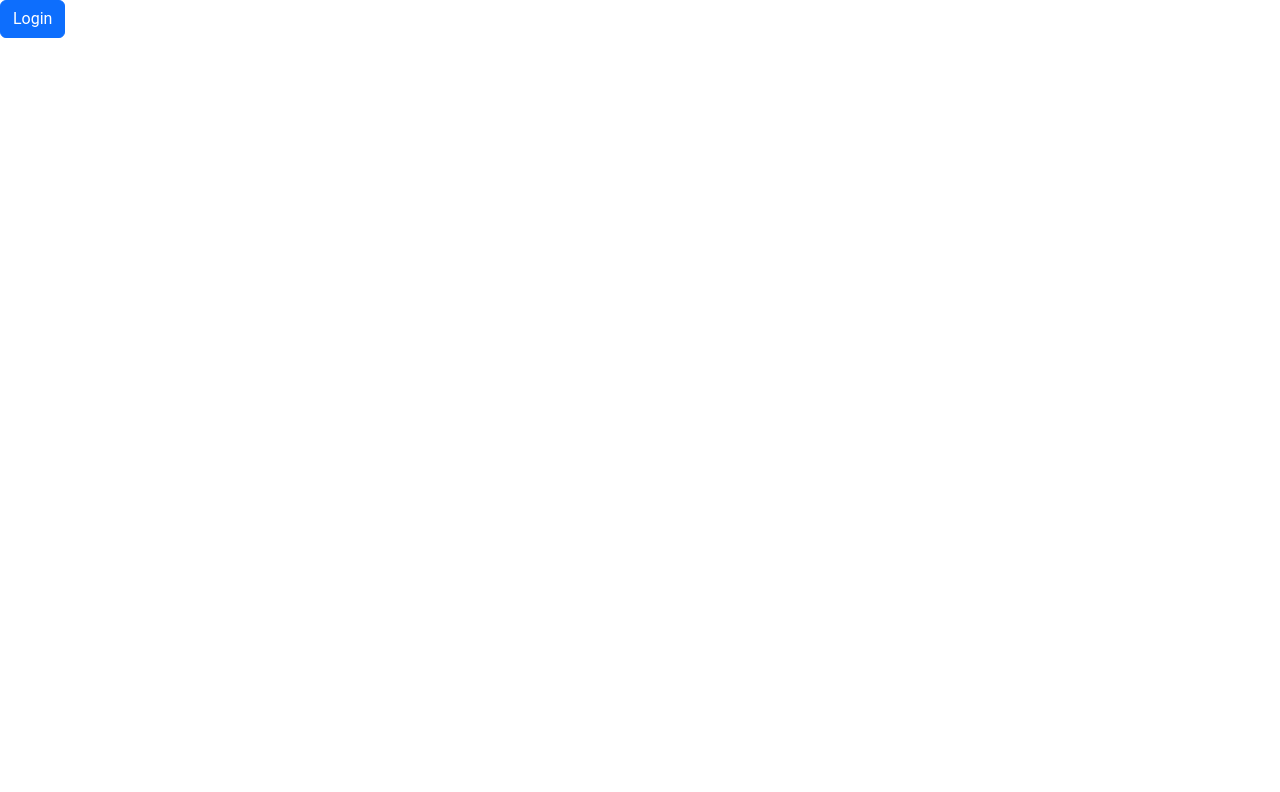
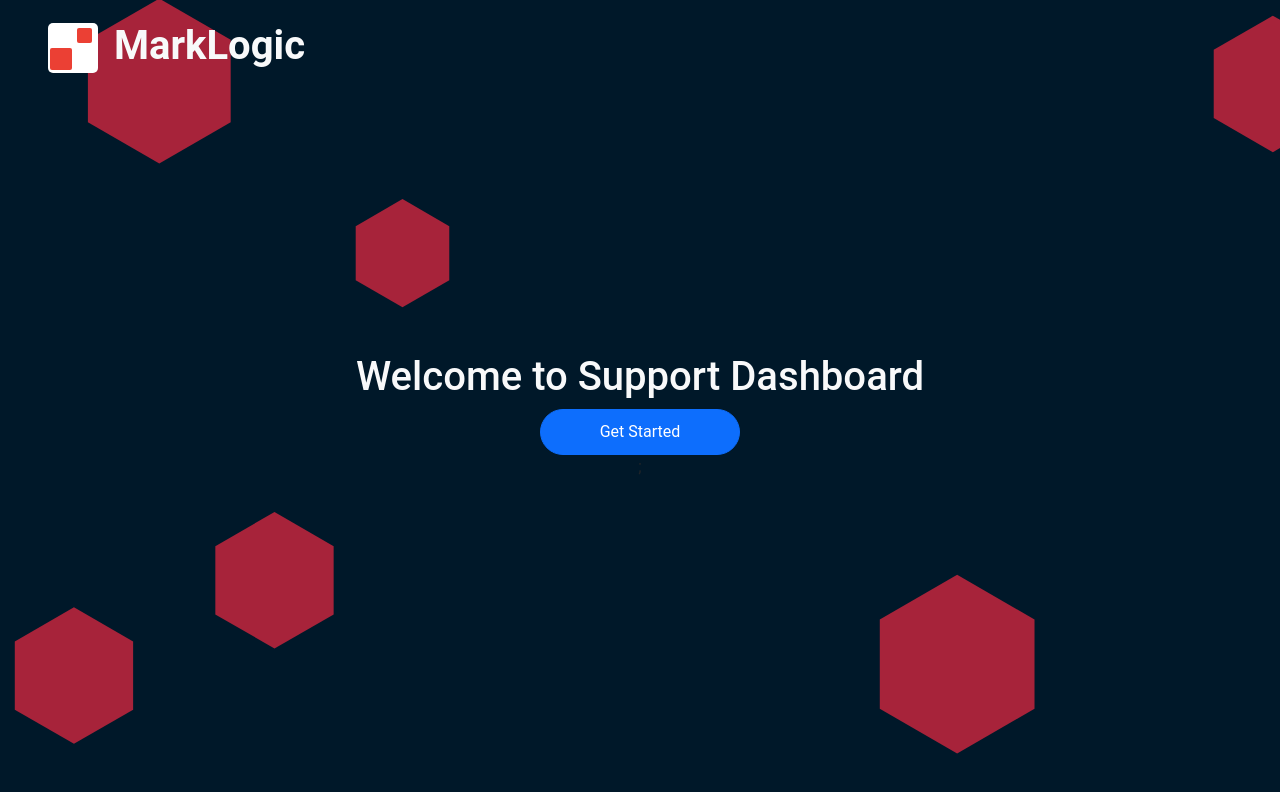
Before and after one commit to SujiD/support-dashboar, a React (Create React App) app: page / in a window 1280 px wide. Shown: the top 792 px of the page. Built offline with nearby package versions, Linux system fonts and the light colour scheme.

Commit message:
fixed deployment bugs

```diff
--- a/src/App.jsx
+++ b/src/App.jsx
@@ -12,7 +12,7 @@ import { ErrorProvider } from "./contexts/ErrorContext";
 import HandleErrors from "./common/HandleError";
 import Authenticate from "./auth/Authenticate";
 import Authentication from "./auth/Authentication";
-import LandingPage from "./components/LandingPage";
+import LandingPage from '../src/landing-page/LandingPage'
 
 function App() {
   const styles = useSpring({
--- a/src/auth/Authenticate.jsx
+++ b/src/auth/Authenticate.jsx
@@ -9,7 +9,7 @@ const Authenticate = () => {
   const [prepareData, setPrepareData] = useState({ endpoint: "", payload: {} });
   useEffect(() => {
     const getPreparedData = () => {
-      return apiClient.authenticateService
+      apiClient.authenticateService
         .initializeReq({
           redirect_uri: `${process.env.REACT_APP_REDIRECT_URL}`,
           client_id: `${process.env.REACT_APP_CLIENT_ID}`,
@@ -21,7 +21,6 @@ const Authenticate = () => {
             endpoint: res.data.endpoint,
             payload: res.data.payload,
           });
-          return res.data;
         })
         .catch((err) => {
           setError(err);
@@ -43,6 +42,13 @@ const Authenticate = () => {
       }
     }, "5000");
   }, [setError]);
+
+  window.onload = function() {
+    if(!window.location.hash) {
+        window.location = window.location + '#loaded';
+        window.location.reload();
+    }
+}
 
   return (
     <div>
--- a/src/auth/Authentication.jsx
+++ b/src/auth/Authentication.jsx
@@ -28,7 +28,6 @@ const Authentication = () => {
             response_mode: "query",
           })
           .then((res) => {
-
             setFormData({
               endpoint: res.data.endpoint,
               payload: res.data.payload,
@@ -52,7 +51,7 @@ const Authentication = () => {
           console.log(res.data);
           sessionStorage.setItem("token", res.data.token);
           sessionStorage.setItem("state", state);
-          sessionStorage.setItem("expiry", res.data.expires)
+          sessionStorage.setItem("expiry", res.data.expires);
           navigate("/home");
         })
         .catch((err) => {
@@ -60,7 +59,15 @@ const Authentication = () => {
           console.log(err.response.data);
         });
     }
-  }, [apiClient.authenticateService, code, description, message, navigate, setError, state]);
+  }, [
+    apiClient.authenticateService,
+    code,
+    description,
+    message,
+    navigate,
+    setError,
+    state,
+  ]);
 
   return showLogin && code == null ? (
     <SignIn formData={formData} />
--- a/src/common/HandleError.jsx
+++ b/src/common/HandleError.jsx
@@ -1,12 +1,14 @@
 import { useContext, useEffect, useState } from "react";
 import PopUp from "../components/popups/Popup";
 import { ErrorContext } from "../contexts/ErrorContext";
+import { useNavigate } from "react-router-dom";
 
 function HandleErrors() {
   const { error, setError } = useContext(ErrorContext);
   const [showErrorPopup, setShowErrorPopup] = useState(false);
   const [title, setTitle] = useState("Error");
   const [errorMsg, setErrorMsg] = useState("");
+  let navigate = useNavigate();
 
   useEffect(() => {
     if (error !== undefined) {
@@ -65,6 +67,7 @@ function HandleErrors() {
         title={title}
         body={errorMsg}
         closeBtnName="Close"
+        handleClose={() => navigate("/pagenotfound")}
       />
     </>
   );
--- a/src/components/Error/ErrorPage.jsx
+++ b/src/components/Error/ErrorPage.jsx
@@ -39,9 +39,9 @@ const ErrorPage = () => {
         <Button
           variant="danger"
           className="goHome"
-          onClick={() => navigate("/home")}
+          onClick={() => navigate("/")}
         >
-          Go Home
+          Go Back to get Started
         </Button>
       </div>
     </>
--- a/src/components/LandingPage.jsx
+++ /dev/null
@@ -1,9 +0,0 @@
-import { Button } from "react-bootstrap";
-import { useNavigate } from "react-router-dom";
-
-const LandingPage = () => {
-  const navigate = useNavigate();
-  return <Button onClick={() => navigate("/authenticate")}>Login</Button>;
-};
-
-export default LandingPage;
--- /dev/null
+++ b/src/components/logo/Logo.jsx
@@ -0,0 +1,13 @@
+import "./logo.css";
+
+const Logo = () => {
+  return (
+    <>
+      <div className="white-box"></div>
+      <div className="lower-red-box"></div>
+      <div className="upper-red-box"></div>
+    </>
+  );
+};
+
+export default Logo;
--- /dev/null
+++ b/src/components/logo/logo.css
@@ -0,0 +1,28 @@
+.white-box{
+    width: 40px;
+    height: 40px;
+    background-color: white;
+    position: relative;
+    border-radius: 5px;
+    padding: 25px;
+}
+
+.lower-red-box{
+    position: absolute;
+    width: 22px;
+    height: 22px;
+    border-radius: 2px;
+    background-color:#eb4034;
+    left: 50px;
+    top: 48px;
+}
+
+.upper-red-box{
+    position: absolute;
+    width: 15px;
+    height: 15px;
+    border-radius: 2px;
+    background-color:#eb4034;
+    left: 77px;
+    top: 28px;
+}
--- a/src/components/popups/Popup.jsx
+++ b/src/components/popups/Popup.jsx
@@ -8,6 +8,7 @@ function PopUp({
   body,
   size,
   proceedBtnName,
+  handleClose,
   closeBtnName,
   handleProceed,
   loading,
@@ -22,6 +23,7 @@ function PopUp({
             <Button
               className="main-btn me-3"
               onClick={() => {
+                if (handleClose) handleClose();
                 setShowPopup(false);
               }}
             >
--- /dev/null
+++ b/src/landing-page/Header.jsx
@@ -0,0 +1,16 @@
+import React from "react";
+import { Navbar } from "react-bootstrap";
+import Logo from "../components/logo/Logo";
+
+const Header = () => {
+  return (
+    <Navbar className="p-5"  style={{background: 'none'}}>
+      <Logo />
+      <h1 className="heading text-light px-3 mb-1" style={{ fontSize: "40px" }}>
+        MarkLogic
+      </h1>
+    </Navbar>
+  );
+};
+
+export default Header;
--- /dev/null
+++ b/src/landing-page/LandingPage.css
@@ -0,0 +1,20 @@
+.main-container{
+    min-height: 100vh;
+    background-repeat: no-repeat;
+    background-size: cover;
+}
+
+.sub-container{
+    display: flex;
+    align-items: center;
+    justify-content: center;
+    flex-direction: column;
+    height: 80vh;
+    padding: 40px;
+}
+
+.get-started-btn{
+    padding: 10px;
+    width: 200px;
+    border-radius: 25px;
+}
--- /dev/null
+++ b/src/landing-page/LandingPage.jsx
@@ -0,0 +1,29 @@
+import { Button } from "react-bootstrap";
+import { useNavigate } from "react-router-dom";
+import "./LandingPage.css";
+import landingImage from "../assests/landingPage.svg";
+import Header from "./Header";
+
+const LandingPage = () => {
+  const navigate = useNavigate();
+  return (
+    <div
+      className="main-container"
+      style={{ backgroundImage: `url(${landingImage})` }}
+    >
+      <Header />
+      <div className="sub-container">
+        <h1 className="text-light">Welcome to Support Dashboard</h1>
+        <Button
+          onClick={() => navigate("/authenticate")}
+          className="get-started-btn"
+        >
+          Get Started
+        </Button>
+        ;
+      </div>
+    </div>
+  );
+};
+
+export default LandingPage;
```
Also changed, not shown: src/assests/landingPage.svg (added).
